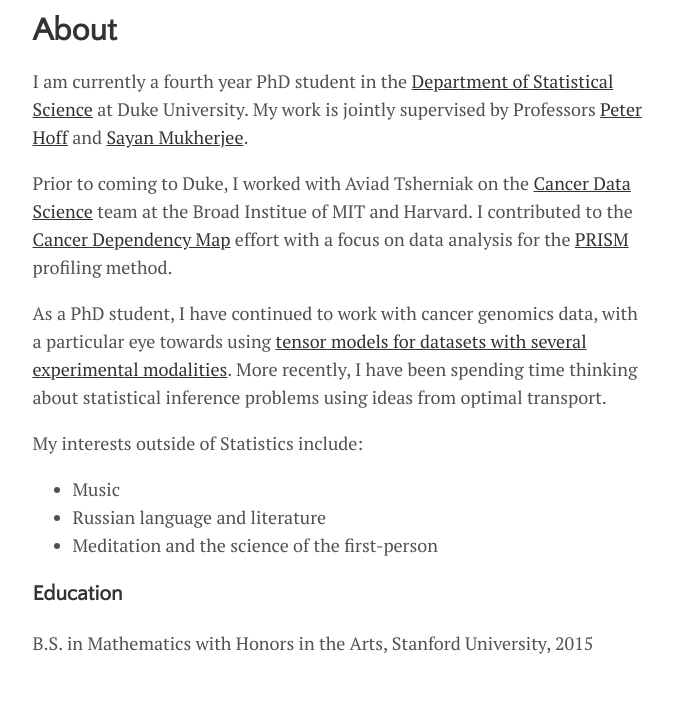
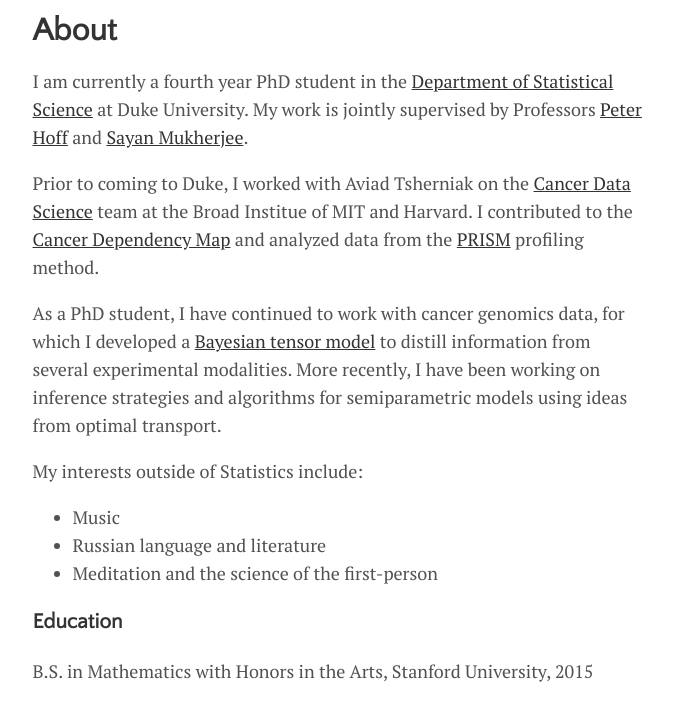
Before and after one commit to j-g-b/j-g-b.github.io, a Jekyll site: the page built from menu/about.md, in a window 1280 px wide, cut to the strip 112-833 px from the top of the page. Shown: the whole strip, without its empty margins (300-973 px from the left). Built offline with Jekyll 4.4.1, drawn with Linux system fonts in a browser that asks for light colours.

Commit message:
updating about

```diff
--- a/menu/about.md
+++ b/menu/about.md
@@ -5,9 +5,9 @@ title: About
 
 I am currently a fourth year PhD student in the [Department of Statistical Science](https://stat.duke.edu) at Duke University. My work is jointly supervised by Professors [Peter Hoff](http://pdhoff.github.io) and [Sayan Mukherjee](http://sayanmuk.github.io).
 
-Prior to coming to Duke, I worked with Aviad Tsherniak on the [Cancer Data Science](http://www.cancerdatascience.org) team at the Broad Institue of MIT and Harvard. I contributed to the [Cancer Dependency Map](https://depmap.org/portal/) effort with a focus on data analysis for the [PRISM](https://depmap.org/portal/prism/) profiling method.
+Prior to coming to Duke, I worked with Aviad Tsherniak on the [Cancer Data Science](http://www.cancerdatascience.org) team at the Broad Institue of MIT and Harvard. I contributed to the [Cancer Dependency Map](https://depmap.org/portal/) and analyzed data from the [PRISM](https://depmap.org/portal/prism/) profiling method.
 
-As a PhD student, I have continued to work with cancer genomics data, with a particular eye towards using [tensor models for datasets with several experimental modalities](https://arxiv.org/abs/2004.07887). More recently, I have been spending time thinking about statistical inference problems using ideas from optimal transport.
+As a PhD student, I have continued to work with cancer genomics data, for which I developed a [Bayesian tensor model](https://academic.oup.com/biostatistics/advance-article/doi/10.1093/biostatistics/kxaa053/6322375?guestAccessKey=7ed9d6f4-b90d-47c9-8475-5e8055e836fe) to distill information from several experimental modalities. More recently, I have been working on inference strategies and algorithms for semiparametric models using ideas from optimal transport.
 
 My interests outside of Statistics include:
 
```
